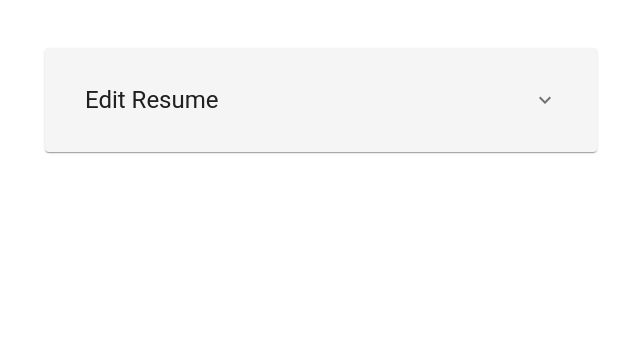
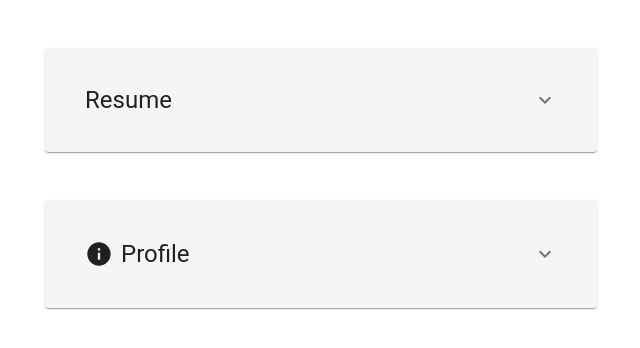
Before and after one commit to NacarateJ/resumatic, a Next.js app: page /resume-new in a window 1280 px wide. Shown: the top 348 px of the page, without its empty margins (319-959 px from the left). Built offline with nearby package versions, Linux system fonts and the light colour scheme.

Commit message:
adjust profile section to look like resume section

```diff
--- a/components/EditProfileSection.js
+++ b/components/EditProfileSection.js
@@ -1,9 +1,16 @@
 import SectionContainer from './SectionContainer';
-import Grid from '@mui/material/Grid';
-import TextField from '@mui/material/TextField';
-import Box from '@mui/material/Box';
-import Button from '@mui/material/Button';
+import {
+  Grid,
+  Accordion,
+  AccordionSummary,
+  AccordionDetails,
+  TextField,
+  Box,
+  Button,
+  Typography,
+} from '@mui/material';
 import InfoIcon from '@mui/icons-material/Info';
+import ExpandMoreIcon from '@mui/icons-material/ExpandMore';
 
 export default function EditProfileSection() {
   const handleSubmit = (event) => {
@@ -16,7 +23,19 @@ export default function EditProfileSection() {
 
   return (
     <>
-      <SectionContainer title='Edit Profile Section' icon={<InfoIcon />}>
+      <SectionContainer>
+        <Accordion sx={{ backgroundColor: 'WhiteSmoke', boxShadow: 'none' }}>
+          <AccordionSummary
+            expandIcon={<ExpandMoreIcon />}
+            aria-controls='panel1a-content'
+            id='panel1a-header'
+          >
+            <Grid display='flex' alignItems='center'>
+              <InfoIcon style={{ fontSize: '2.25em' }} sx={{ pr: 1 }} />
+              <Typography variant='h5'>Profile</Typography>
+            </Grid>
+          </AccordionSummary>
+          <AccordionDetails>
             <Box component='form' onSubmit={handleSubmit} sx={{ mt: 3 }}>
               <Grid container spacing={3}>
                 <Grid item xs={12}>
@@ -28,6 +47,7 @@ export default function EditProfileSection() {
                     fullWidth
                     autoComplete='name'
                     variant='filled'
+                    inputProps={{ style: { backgroundColor: 'white' } }}
                   />
                 </Grid>
                 <Grid item xs={12}>
@@ -38,6 +58,7 @@ export default function EditProfileSection() {
                     label='Job Title'
                     fullWidth
                     variant='filled'
+                    inputProps={{ style: { backgroundColor: 'white' } }}
                   />
                 </Grid>
                 <Grid item xs={12} sm={6}>
@@ -49,6 +70,7 @@ export default function EditProfileSection() {
                     fullWidth
                     autoComplete='tel'
                     variant='filled'
+                    inputProps={{ style: { backgroundColor: 'white' } }}
                   />
                 </Grid>
                 <Grid item xs={12} sm={6}>
@@ -60,6 +82,7 @@ export default function EditProfileSection() {
                     fullWidth
                     autoComplete='email'
                     variant='filled'
+                    inputProps={{ style: { backgroundColor: 'white' } }}
                   />
                 </Grid>
                 <Grid item xs={12}>
@@ -69,6 +92,7 @@ export default function EditProfileSection() {
                     label='Address'
                     fullWidth
                     variant='filled'
+                    inputProps={{ style: { backgroundColor: 'white' } }}
                   />
                 </Grid>
                 <Grid item xs={12}>
@@ -78,6 +102,7 @@ export default function EditProfileSection() {
                     label='Website'
                     fullWidth
                     variant='filled'
+                    inputProps={{ style: { backgroundColor: 'white' } }}
                   />
                 </Grid>
                 <Grid item xs={12}>
@@ -87,6 +112,7 @@ export default function EditProfileSection() {
                     label='LinkedIn'
                     fullWidth
                     variant='filled'
+                    inputProps={{ style: { backgroundColor: 'white' } }}
                   />
                 </Grid>
                 <Grid item xs={12}>
@@ -96,16 +122,33 @@ export default function EditProfileSection() {
                     label='GitHub'
                     fullWidth
                     variant='filled'
+                    inputProps={{ style: { backgroundColor: 'white' } }}
                   />
                 </Grid>
               </Grid>
               <Grid display='flex' justifyContent='right' alignItems='center'>
-            <Button sx={{ mt: 3, ml: 1 }}>Cancel</Button>
-            <Button type='submit' variant='contained' sx={{ mt: 3, ml: 1 }}>
+                <Button
+                  sx={{ mt: 3, ml: 1 }}
+                  style={{
+                    color: '#00B4D8',
+                  }}
+                >
+                  Cancel
+                </Button>
+                <Button
+                  type='submit'
+                  variant='contained'
+                  sx={{ mt: 3, ml: 1 }}
+                  style={{
+                    backgroundColor: '#00B4D8',
+                  }}
+                >
                   Save
                 </Button>
               </Grid>
             </Box>
+          </AccordionDetails>
+        </Accordion>
       </SectionContainer>
     </>
   );
--- a/components/EditResumeSection.js
+++ b/components/EditResumeSection.js
@@ -10,7 +10,6 @@ import {
   Typography,
 } from '@mui/material';
 import ExpandMoreIcon from '@mui/icons-material/ExpandMore';
-
 
 export default function EditResumeSection() {
   const handleSubmit = (event) => {
@@ -29,7 +28,7 @@ export default function EditResumeSection() {
           aria-controls='panel1a-content'
           id='panel1a-header'
         >
-          <Typography variant='h5'>Edit Resume</Typography>
+          <Typography variant='h5'>Resume</Typography>
         </AccordionSummary>
         <AccordionDetails>
           <Box component='form' onSubmit={handleSubmit} sx={{ mt: 3 }}>
--- a/components/SectionContainer.js
+++ b/components/SectionContainer.js
@@ -1,7 +1,4 @@
-import { Grid } from '@mui/material';
-import Container from '@mui/material/Container';
-import Paper from '@mui/material/Paper';
-import Typography from '@mui/material/Typography';
+import { Container, Paper } from '@mui/material';
 
 export default function SectionContainer(props) {
   return (
@@ -14,12 +11,6 @@ export default function SectionContainer(props) {
             backgroundColor: 'WhiteSmoke',
           }}
         >
-          <Typography component='h1' variant='h6' align='left'>
-            <Grid display='flex' alignItems='center'>
-              {props.icon}
-              {props.title}
-            </Grid>
-          </Typography>
           {props.children}
         </Paper>
       </Container>
--- a/pages/resume-new.js
+++ b/pages/resume-new.js
@@ -1,7 +1,11 @@
-import EditResumeSection from "@/components/EditResumeSection"
+import EditResumeSection from '@/components/EditResumeSection';
+import EditProfileSection from '@/components/EditProfileSection';
 
 export default function ResumeNew() {
   return (
-    <EditResumeSection />
-  )
+    <>
+      <EditResumeSection />
+      <EditProfileSection />
+    </>
+  );
 }
```
Lines whose indentation alone changed are shown as unchanged.
